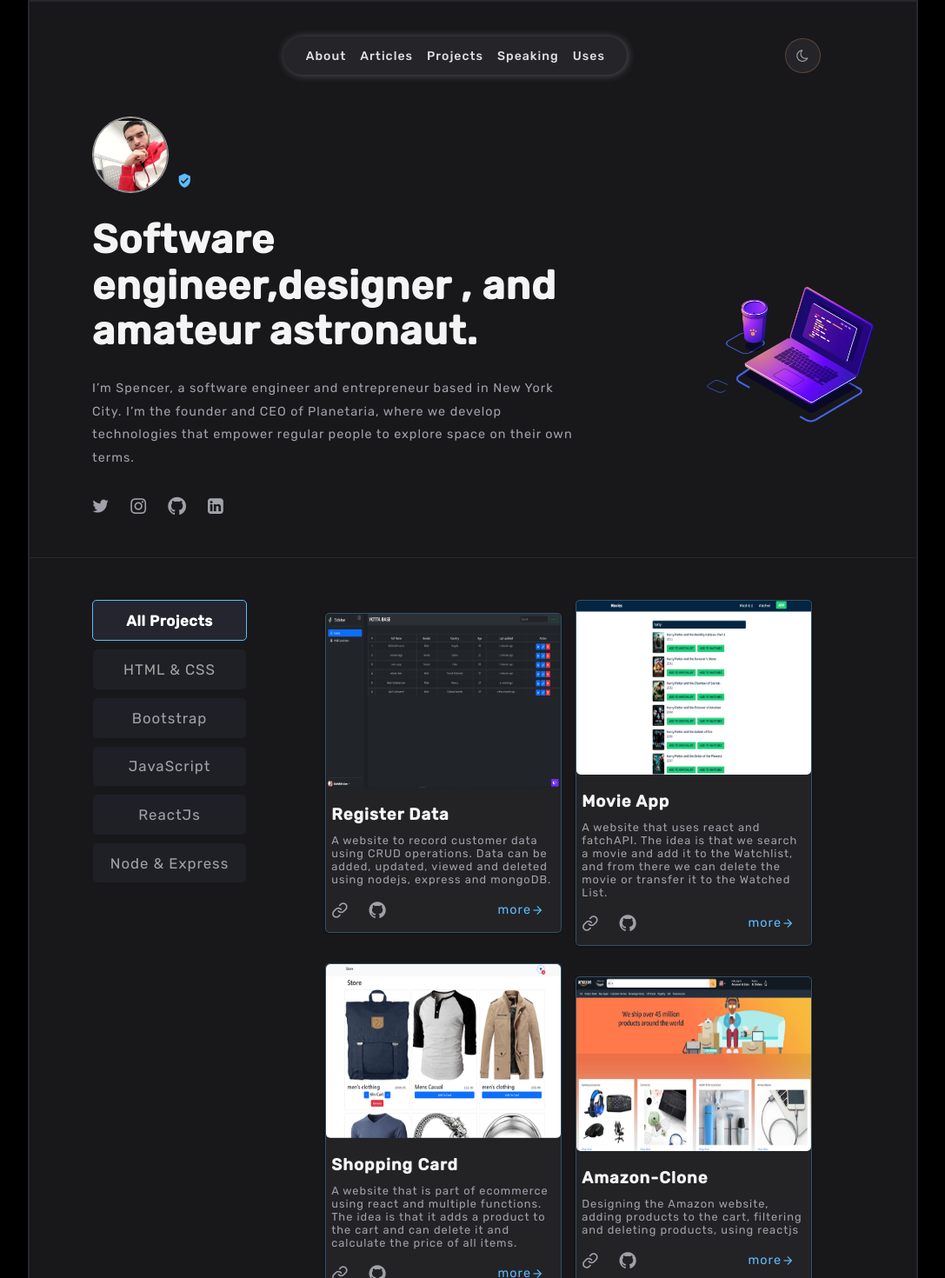
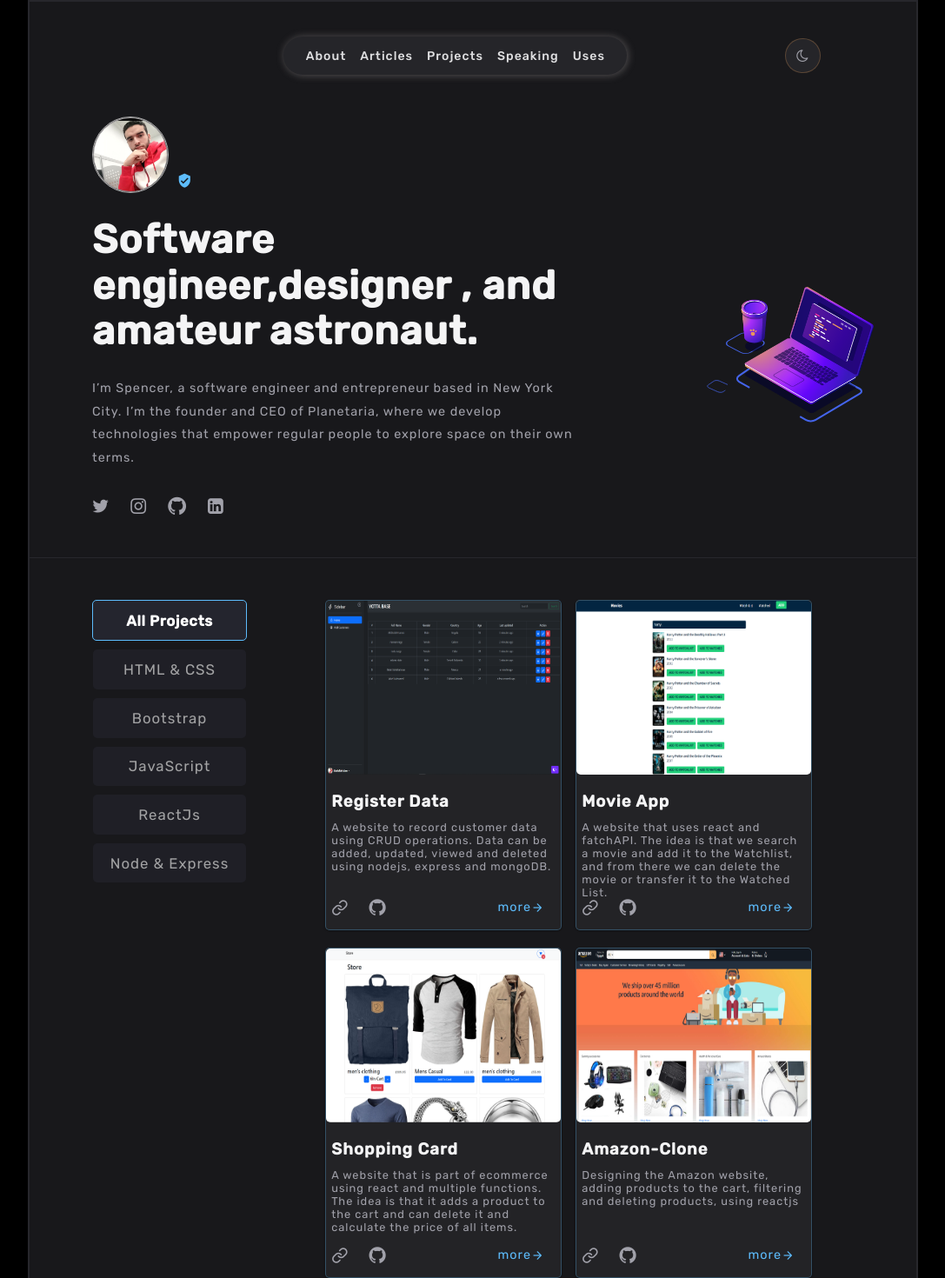
Before and after one commit to AbdallahAmr777/my-web, a React (Vite) app: page / in a window 1280 px wide. Shown: the top 1470 px of the page at 87% size, without its empty margins (96-1183 px from the left). Built offline with nearby package versions, Linux system fonts and the light colour scheme.

Commit message:
Update Main.css

```diff
--- a/src/component/3-main/Main.css
+++ b/src/component/3-main/Main.css
@@ -96,6 +96,8 @@ article.card .box p {
   font-size: 0.8rem;
   margin-top: 0.7rem;
   margin-bottom: 1.1rem;
+   height: 72px;
+
 }
 article.card .box .icons {
   justify-content: space-between;
```
